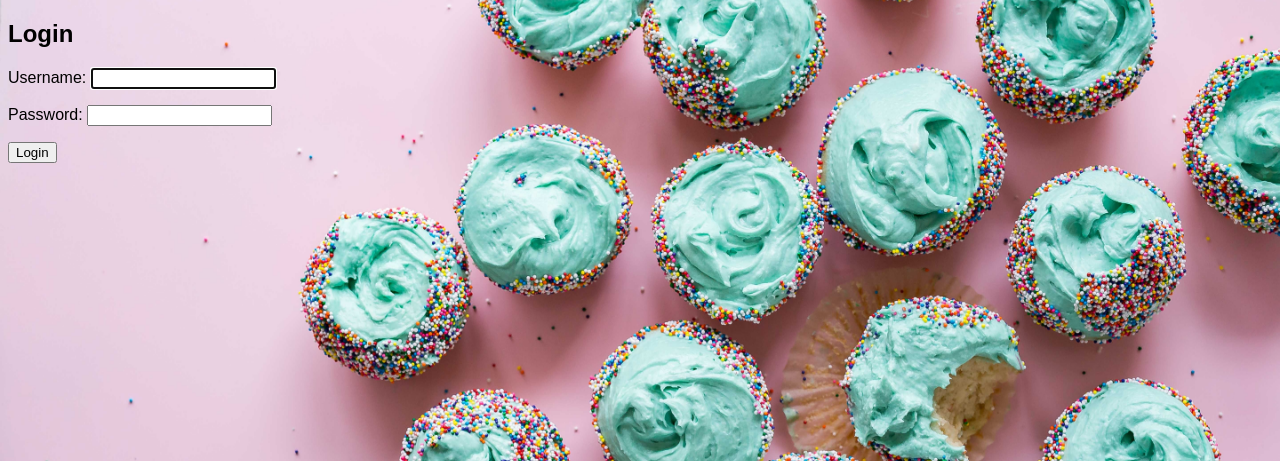
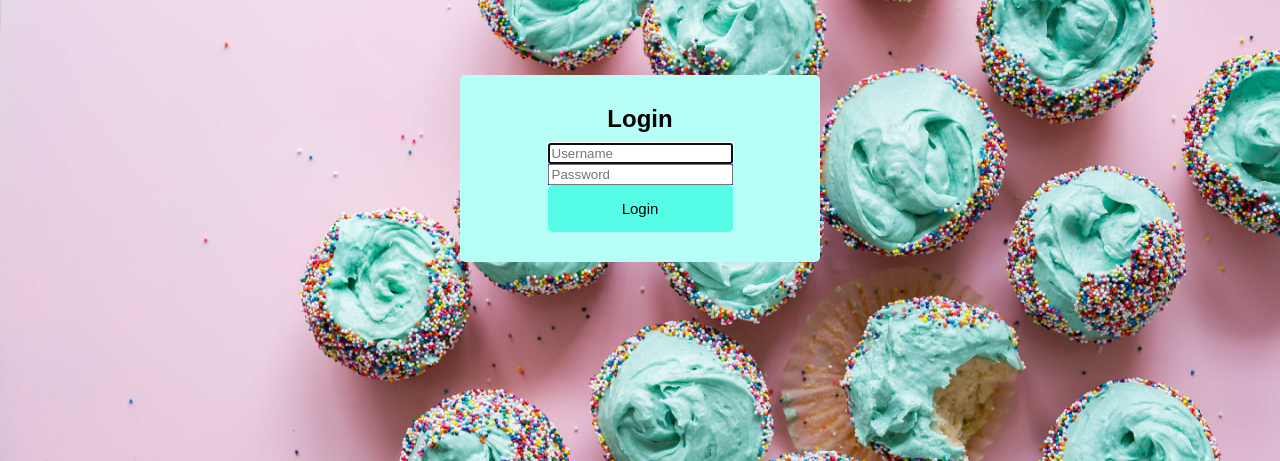
Before and after one commit to aliciasavelly/DjangoNotes, a Django app: page /login/ in a window 1280 px wide. Shown: the top 461 px of the page. Run offline with Django 3.2, Linux system fonts and the light colour scheme; some libraries are stand-ins or nearby versions.

Commit message:
work on styling for login page

```diff
--- a/notes/static/css/notes.css
+++ b/notes/static/css/notes.css
@@ -256,6 +256,46 @@
   margin-bottom: 10px;
 }
 
+.login-page {
+  width: 300px;
+  display: flex;
+  flex-direction: column;
+  align-items: center;
+  background-color: var(--green-blue);
+  margin: 0 auto;
+  padding: 30px;
+  border-radius: 5px;
+  margin-top: 75px;
+}
+
+.login-page h2 {
+  margin: 0 0 10px 0;
+}
+
+.login-page form {
+  display: flex;
+  flex-direction: column;
+}
+
+.login-page button {
+  padding: 15px;
+  border-radius: 5px;
+  font-size: 15px;
+  background: #56FDE6;
+  transition: 1s;
+  border: 0px;
+}
+
+.login-page p {
+  margin: 0px;
+  background: blue;
+}
+
+.login-page button:hover {
+  background: #00F2D1;
+  transition: 1s;
+}
+
 @media (max-width: 900px) {
   .note {
     width: 46%;
--- a/notes/templates/notes/base.html
+++ b/notes/templates/notes/base.html
@@ -11,6 +11,16 @@
     <script type="text/javascript" src="{% static 'functions.js' %}"></script>
     <title>Notes</title>
 
+    <script type="text/javascript">
+      $(document).ready(function() {
+        document.getElementById("id_username").setAttribute("placeholder", "Username");
+        document.getElementById("id_password").setAttribute("placeholder", "Password");
+
+        let labels = document.getElementById("login-page").getElementsByTagName("label");
+        labels[0].innerHTML = "";
+        labels[1].innerHTML = "";
+      });
+    </script>
   </head>
   <body>
     {% block content %}
--- a/notes/templates/registration/login.html
+++ b/notes/templates/registration/login.html
@@ -3,10 +3,12 @@
 {% block title %}Login{% endblock %}
 
 {% block content %}
+  <div id="login-page" class="login-page">
     <h2>Login</h2>
     <form method="post">
       {% csrf_token %}
       {{ form.as_p }}
       <button type="submit">Login</button>
     </form>
+  </div>
 {% endblock %}
```
Lines whose indentation alone changed are shown as unchanged.
